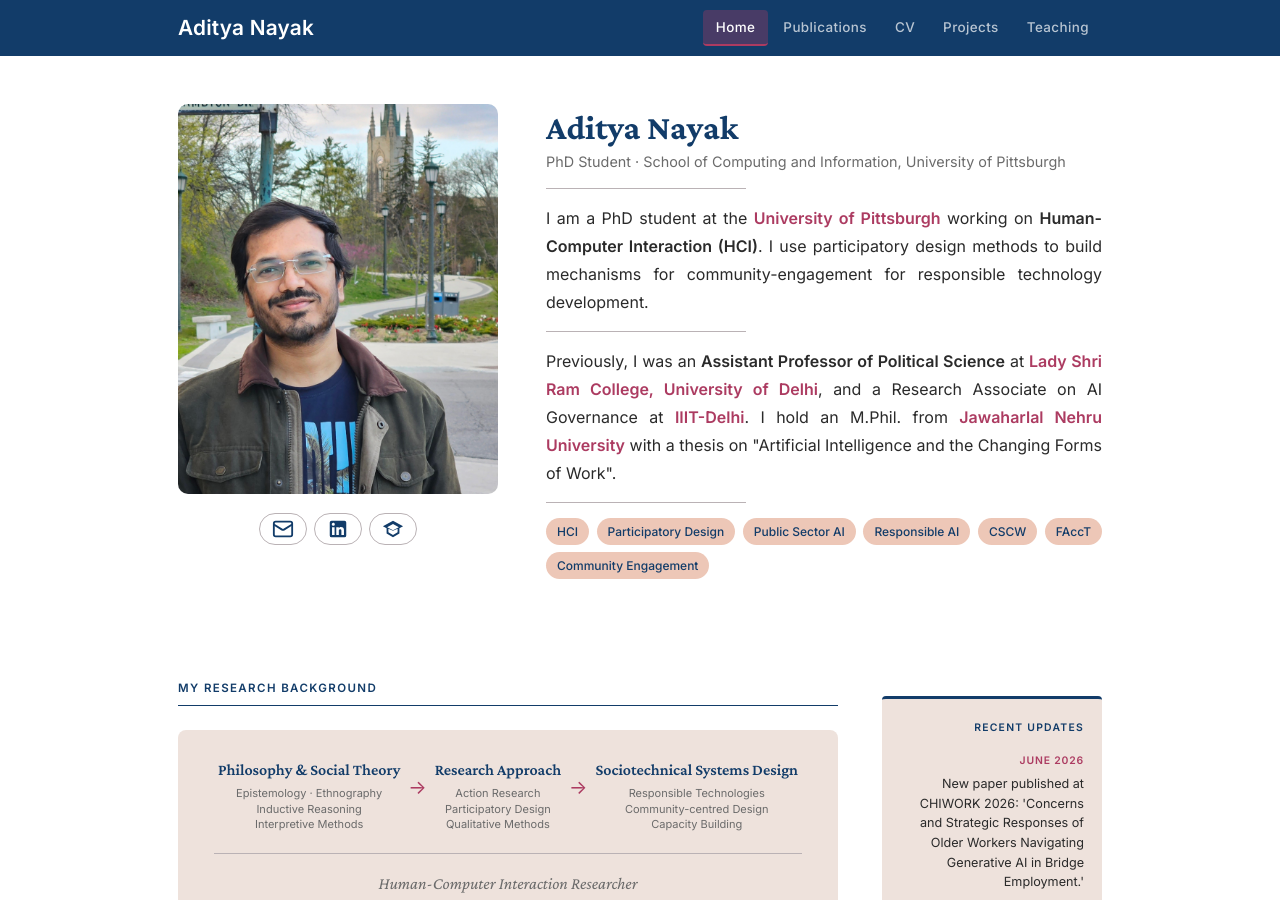
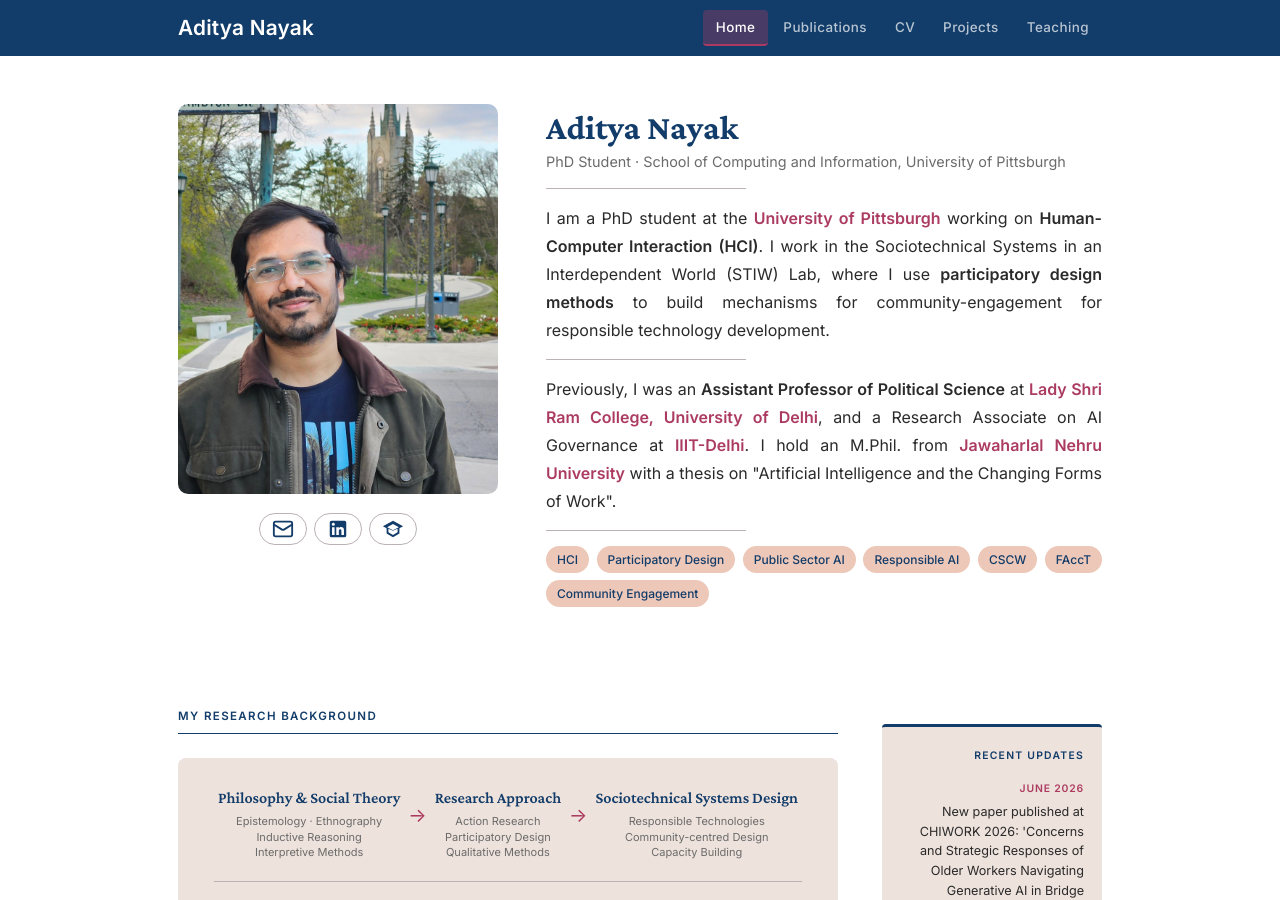
Before and after one commit to adityanayak-info/adityanayak-info.github.io, a Jekyll site: the page built from index.md, in a window 1280 px wide and 900 px high. Built offline with Jekyll 4.4.1, drawn with Linux system fonts in a browser that asks for light colours.

Commit message:
Update default.html

```diff
--- a/_layouts/default.html
+++ b/_layouts/default.html
@@ -99,7 +99,7 @@
 
             <hr class="profile-rule">
 
-            <p>I am a PhD student at the <a class="inst-link" href="https://www.sci.pitt.edu" target="_blank">University of Pittsburgh</a> working on <strong>Human-Computer Interaction (HCI)</strong>. I use participatory design methods to build mechanisms for community-engagement for responsible technology development.</p>
+            <p>I am a PhD student at the <a class="inst-link" href="https://www.sci.pitt.edu" target="_blank">University of Pittsburgh</a> working on <strong>Human-Computer Interaction (HCI)</strong>. I work in the Sociotechnical Systems in an Interdependent World (STIW) Lab, where I use <strong>participatory design methods</strong> to build mechanisms for community-engagement for responsible technology development.</p>
 
             <hr class="profile-rule">
 
```
